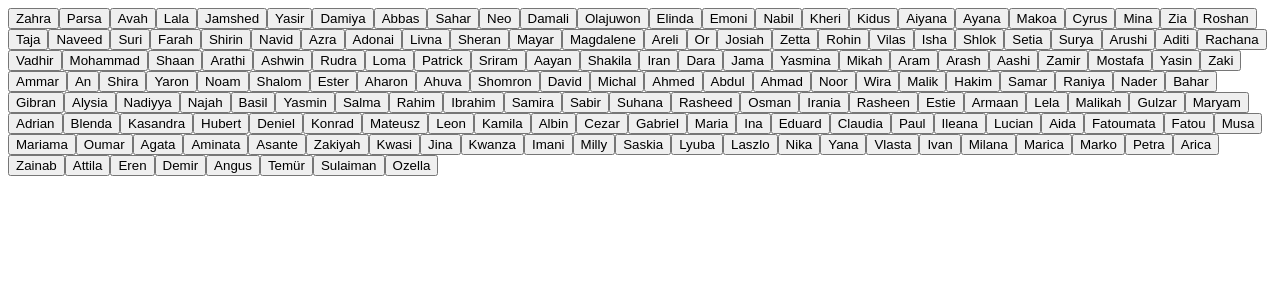
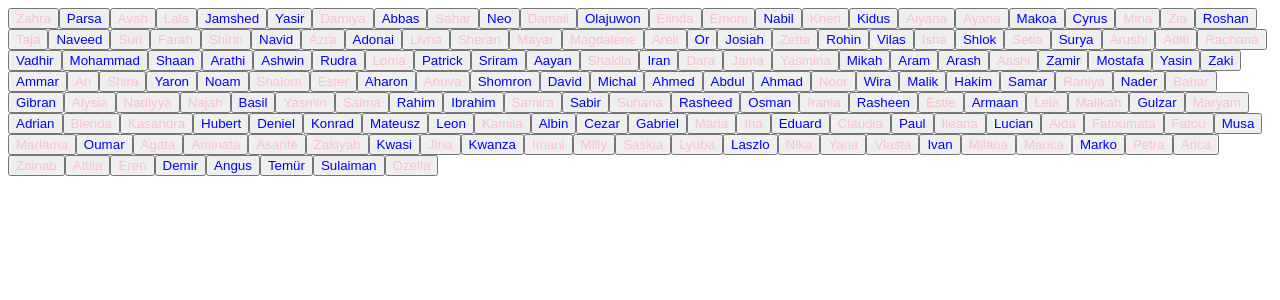
Before and after one commit to mariatens/baby-names-ex1, a React (Create React App) app: page / in a window 1280 px wide. Shown: the top 300 px of the page. Built offline with nearby package versions, Linux system fonts and the light colour scheme; the HTML template or start-up script is replaced by a standard one.

Commit message:
Text color by sex - couldn't do background color though

```diff
--- a/src/App.tsx
+++ b/src/App.tsx
@@ -6,7 +6,6 @@
     <>
     { babies.map((oneBaby: OneBaby) => {
         return <BabyName key={oneBaby.id} baby = {oneBaby}/>
-
       })}
     </>
   )
--- a/src/components/BabyNameView.tsx
+++ b/src/components/BabyNameView.tsx
@@ -1,11 +1,12 @@
 import { OneBaby } from "../babyNamesData"
+import "../styles.css"
 
 interface BabyNamesProps{
     baby: OneBaby
 }
 export function BabyName (props: BabyNamesProps): JSX.Element{
     return(
-       <button key = {props.baby.id}>
+       <button style={{color: props.baby.sex === "f" ? "pink" : "blue"}} key = {props.baby.id}>
         {props.baby.name}
        </button>
     )
```
Also changed, not shown: src/styles.css (added).
